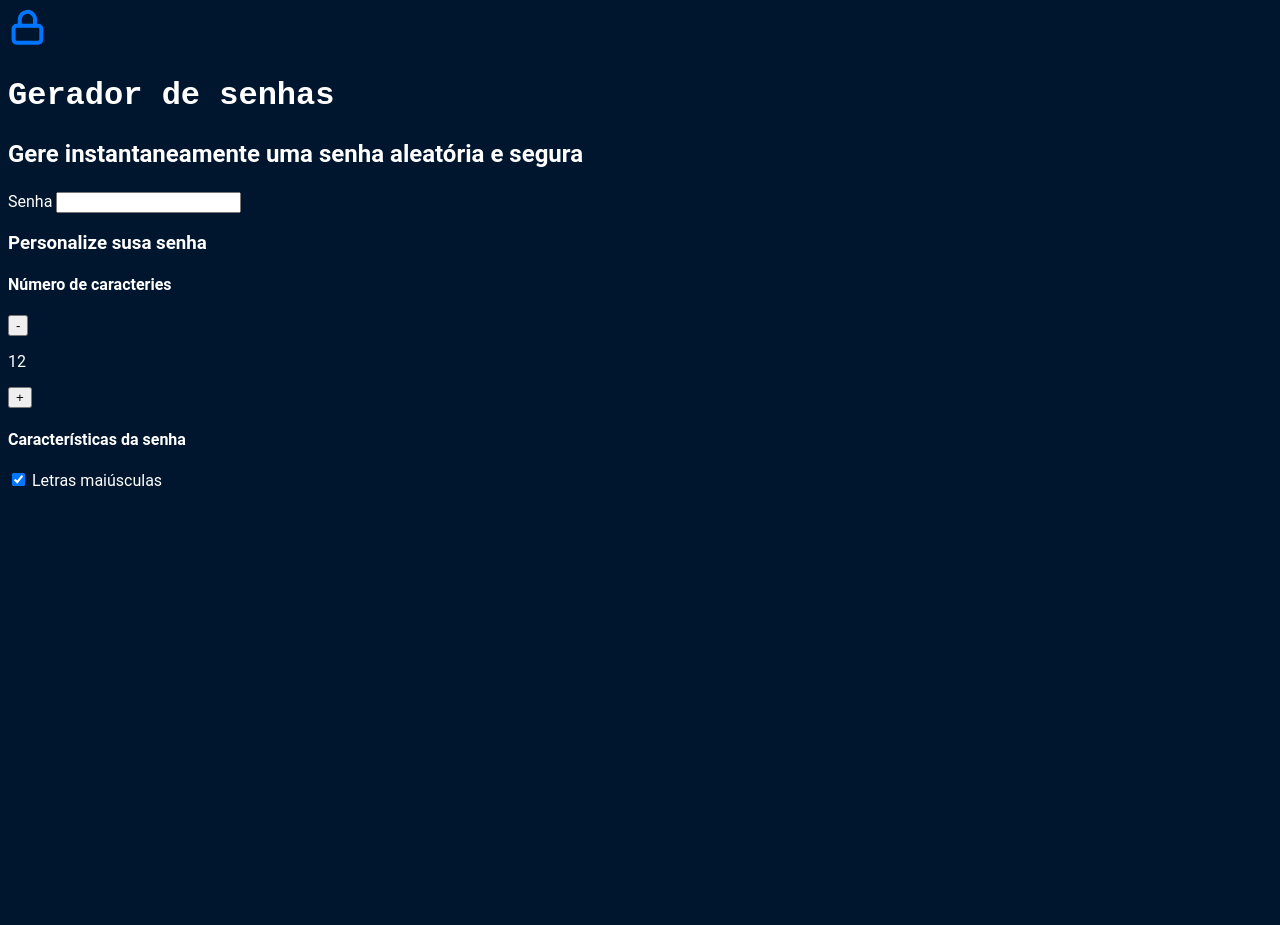
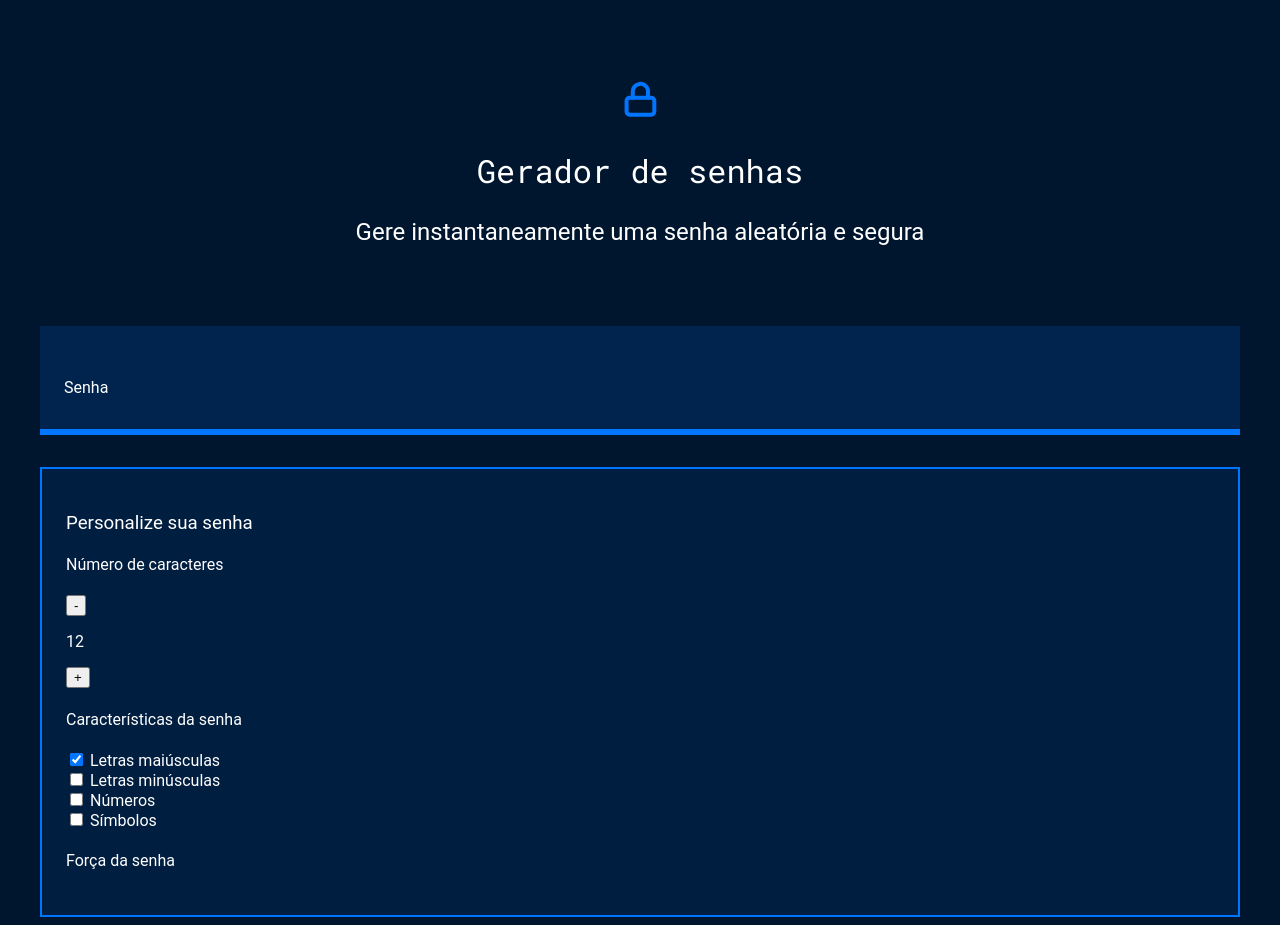
Before and after one commit to maaria010/js-gerador-senha, a plain HTML site: page index.html in a window 1280 px wide. Before the commit the page ends 800 px from the top, so only its background shows below. Drawn offline with Linux system fonts and the light colour scheme.

Commit message:
parametro

```diff
--- a/index.html
+++ b/index.html
@@ -7,7 +7,7 @@
     <link rel="stylesheet" href="style.css">
 </head>
 <body>
-    <section>
+   <section class="conteudo">
         <div class="conteudo-titulo">
             <img src="unlock.svg" alt="cadeado fechado">
             <h2 class="titulo-principal"> Gerador de senhas</h2>
@@ -15,32 +15,42 @@
         </div>
         <div class="conteudo-senha">
             <label for="senha">Senha</label>
-            <input  name="senha" type="text" id="campo-senha">
+            <input name="senha" type="text" id="campo-senha">
         </div>
         <div class="parametro">
-            <h3 class="parametro-titulo">Personalize susa senha</h3>
+            <h3 class="parametro-titulo">Personalize sua senha</h3>
             <div class="parametro-coluna__senha">
                 <div class="parametro-senha">
-                    <h4 class="parametro-senha__titulo">Número de caracteries</h4>
+                    <h4 class="parametro-senha__titulo">Número de caracteres</h4>
                     <div class="parametro-senha-botoes">
                         <button class="parametro-senha__botao">-</button>
                         <p class="parametro-senha__texto">12</p>
                         <button class="parametro-senha__botao">+</button>
-
-
                     </div>
-
                 </div>
                 <div class="parametro-senha">
-                    <h4 class="parametro-senhe__titulo">Características da senha</h4>
+                    <h4 class="parametro-senha__titulo">Características da senha</h4>
                     <div class="parametro-senha-checkbox">
-                        <input type="checkbox" name="maiusculo" class="checkbox"checked>
+                        <input type="checkbox" name="maiusculo" class="checkbox" checked>
                         <label for="maiusculo">Letras maiúsculas</label>
                     </div>
+                     <div class="parametro-senha-checkbox">
+                        <input type="checkbox" name="minisculo" class="checkbox" >
+                        <label for="minisculo">Letras minúsculas</label>
+                    </div>
+                     <div class="parametro-senha-checkbox">
+                        <input type="checkbox" name="numero" class="checkbox" >
+                        <label for="numero">Números</label>
+                    </div>
+                     <div class="parametro-senha-checkbox">
+                        <input type="checkbox" name="simbolo" class="checkbox">
+                        <label for="simbolo">Símbolos</label>
+                    </div>
                 </div>
-
+                <div class="parametro-senha">
+                    <h4 class="parametro-senha_titulo">Força da senha</h4>
+                </div>
             </div>
-
         </div>
     </section>
 </body>
--- a/style.css
+++ b/style.css
@@ -1,23 +1,3 @@
-
-<style>
-@import url('https://fonts.googleapis.com/css2?family=Roboto+Mono:ital,wght@0,100..700;1,100..700&display=swap');
-</style>
-:Root{
-    --branco: white;
-    --cor-de-fundo: #00162e;
-    --fundo-senha: #00244d;
-    --fundo-texto: #00le40;
-    --borda: #0075ff;
-    --roboto: 'Roboto', sans-serif;
-    --roboto-mono: 'Roboto Mono', monospace;
-}
-body{
-    color: var(--branco);
-    background-color: var(--cor-de-fundo);
-    font-family
-
-}
-
 @import url('https://fonts.googleapis.com/css2?family=Roboto+Mono:ital,wght@0,100..700;1,100..700&display=swap');
 
 :root{
@@ -28,6 +8,10 @@ body{
     --borda: #0075ff;
     --roboto: 'Roboto', sans-serif;
     --roboto-mono: 'Roboto Mono', monospace;
+}
+
+* {
+    font-weight: 400;
 }
 
 body{
@@ -44,3 +28,40 @@ body{
 .titulo-secundario{
     font-size: 24px;
 }
+
+.conteudo-titulo{
+    text-align: center;
+    margin-top: 80px;
+}
+
+.conteudo-senha{
+    margin-top: 80px;
+    background: var(--fundo-senha);
+    padding: 24px;
+    border-bottom: 6px solid var(--borda);
+}
+
+#campo-senha{
+    background-color: var(--fundo-senha);
+    border: none;
+    color: var(--branco);
+    font-family: var(--roboto-mono);
+    font-size: 40px;
+    width: 70%;
+}
+
+#campo-senha:focus{
+    outline: none;
+}
+
+.conteudo{
+    max-width: 1200px;
+    margin: 0 auto;
+}
+
+.parametro{
+    background-color: var(--fundo-texto);
+    border: 2px solid var(--borda);
+    margin-top: 32px;
+    padding: 24px;
+}
```
